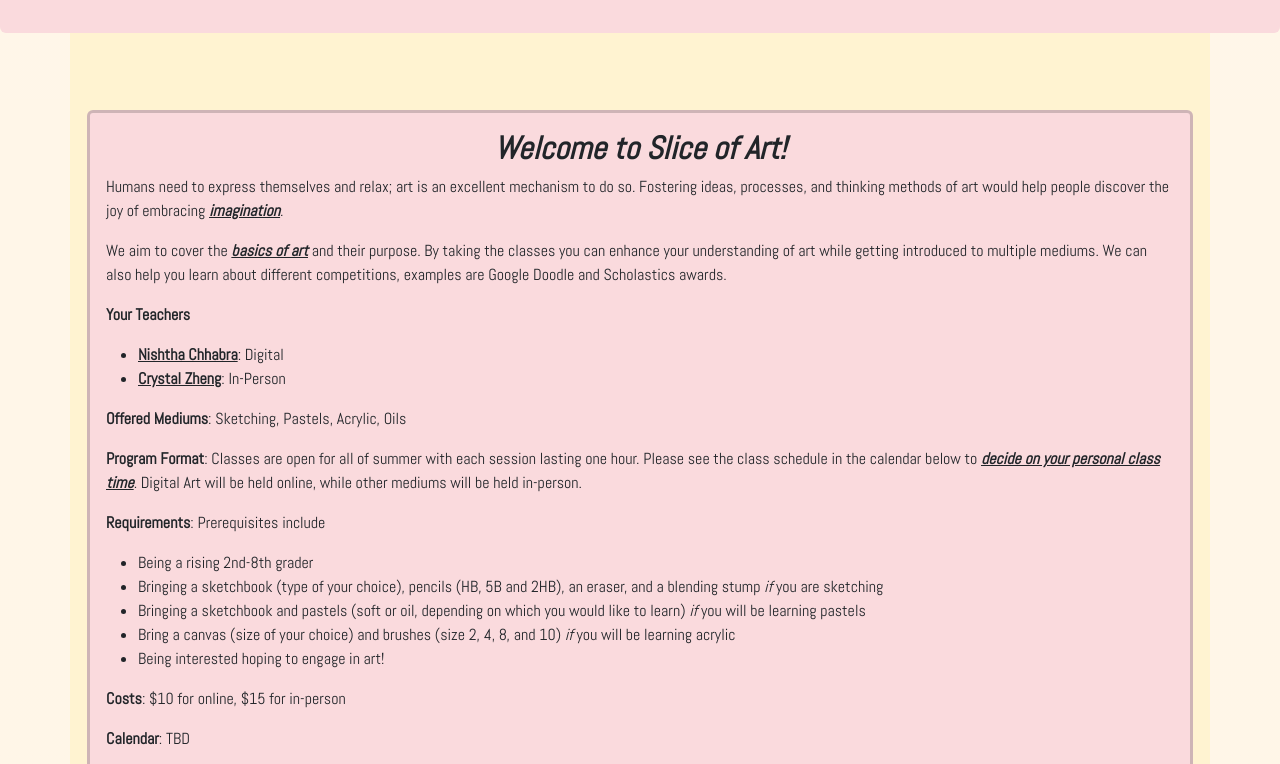
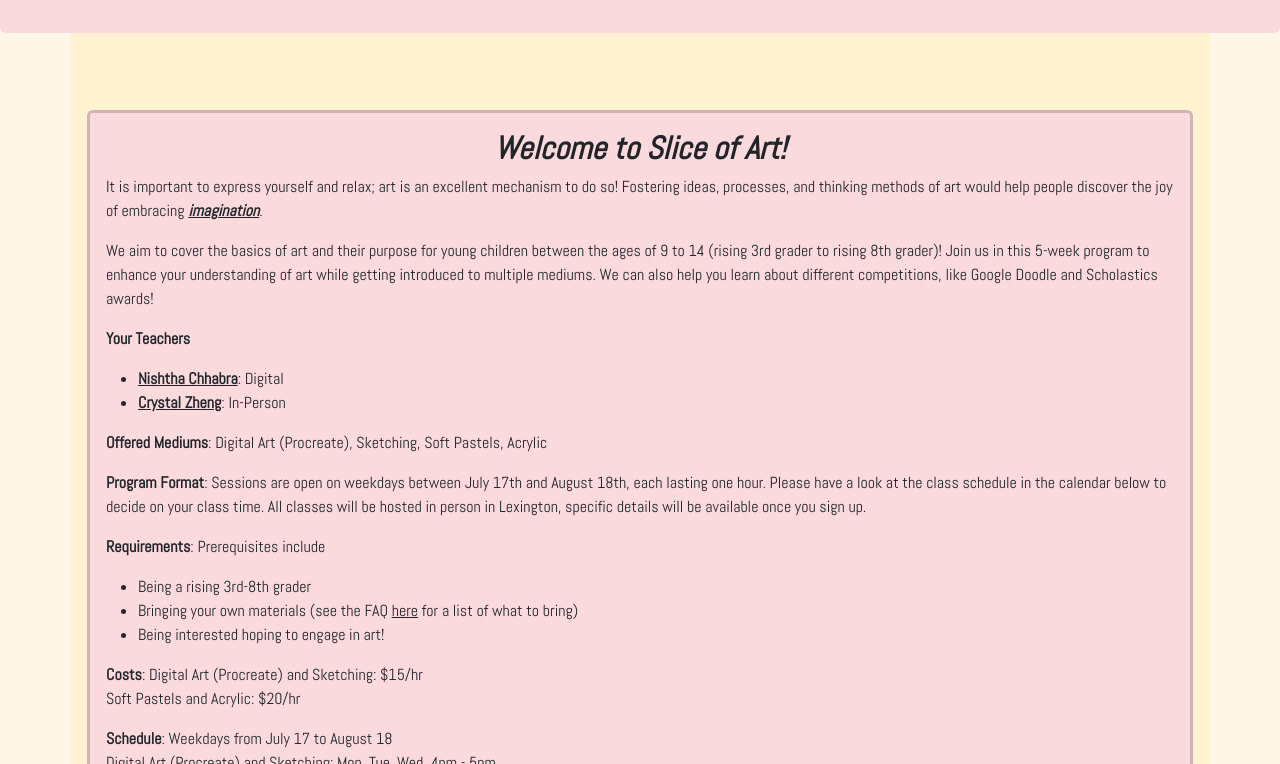
Before and after one commit to All-the-Sprouts/all-the-sprouts, a plain HTML site: page programs/soa.html in a window 1280 px wide. Shown: the part 167-931 px from the top of the page. Drawn offline with nearby package versions, Linux system fonts and the light colour scheme.

Commit message:
Temporary Update #2
June 3rd, 2023

```diff
--- a/programs/soa.html
+++ b/programs/soa.html
@@ -75,33 +75,33 @@
         <div class="card soabackground">
           <div class="card-body">
             <h2 class="text-center"><strong><em>Welcome to Slice of Art!</strong></em></h2>
-            <p class="card-text">Humans need to express themselves and relax; art is an excellent mechanism to do so. Fostering ideas, processes, and thinking methods of art would help people discover the joy of embracing <strong><em><span class="underline">imagination</strong></em></span>.</p>
-            <p class="card-text">We aim to cover the <strong><em><span class="underline">basics of art</strong></em></span> and their purpose. By taking the classes you can enhance your understanding of art while getting introduced to multiple mediums. We can also help you learn about different competitions, examples are Google Doodle and Scholastics awards.</p>
+            <p class="card-text">It is important to express yourself and relax; art is an excellent mechanism to do so! Fostering ideas, processes, and thinking methods of art would help people discover the joy of embracing <strong><em><span class="underline">imagination</strong></em></span>.</p>
+            <p class="card-text">We aim to cover the basics of art and their purpose for young children between the ages of 9 to 14 (rising 3rd grader to rising 8th grader)! Join us in this 5-week program to enhance your understanding of art while getting introduced to multiple mediums. We can also help you learn about different competitions, like Google Doodle and Scholastics awards!</p>
             <p class="card-text"><strong>Your Teachers</strong></p>
             <ul>
               <li><strong><a href="contactandabout.html#nishtha" class="underline">Nishtha Chhabra</a></strong>: Digital</li>
               <li><strong><a href="contactandabout.html#crystal" class="underline">Crystal Zheng</a></strong>: In-Person</li>
             </ul>
-            <p class="card-text"><strong>Offered Mediums</strong>: Sketching, Pastels, Acrylic, Oils
-            <p class="card-text"><strong>Program Format</strong>: Classes are open for all of summer with each session lasting one hour. Please see the class schedule in the calendar below to <strong><em><span class="underline">decide on your personal class time</strong></em></span>. Digital Art will be held online, while other mediums will be held in-person.</p>
+            <p class="card-text"><strong>Offered Mediums</strong>: Digital Art (Procreate), Sketching, Soft Pastels, Acrylic
+            <p class="card-text"><strong>Program Format</strong>: Sessions are open on weekdays between July 17th and August 18th, each lasting one hour. Please have a look at the class schedule in the calendar below to decide on your class time. All classes will be hosted in person in Lexington, specific details will be available once you sign up.</a></p>
             <p class="card-text"><strong>Requirements</strong>: Prerequisites include</p>
             <ul>
-              <li>Being a rising 2nd-8th grader</li>
-              <li>Bringing a sketchbook (type of your choice), pencils (HB, 5B and 2HB), an eraser, and a blending stump <em>if</em> you are sketching</li>
-              <li>Bringing a sketchbook and pastels (soft or oil, depending on which you would like to learn) <em>if</em> you will be learning pastels</li>
-              <li>Bring a canvas (size of your choice) and brushes (size 2, 4, 8, and 10) <em>if</em> you will be learning acrylic</li>
+              <li>Being a rising 3rd-8th grader</li>
+              <li>Bringing your own materials (see the FAQ <a href="../faq.html#sliceofart">here</a> for a list of what to bring)</li>
               <li>Being interested hoping to engage in art!</li>
             </ul>
-            <p class="card-text"><strong>Costs</strong>: $10 for online, $15 for in-person</p>
-            <p class="card-text"><strong>Calendar</strong>: TBD</p>
+            <p class="card-text"><strong>Costs</strong>: Digital Art (Procreate) and Sketching: $15/hr<br>Soft Pastels and Acrylic: $20/hr</p>
+            <p class="card-text"><strong>Schedule</strong>: Weekdays from July 17 to August 18<br>Digital Art (Procreate) and Sketching: Mon, Tue, Wed, 4pm - 5pm<br>Soft Pastels and Acrylic: Wed, Thu, Fri, 5:30pm - 6:30 pm</p>
+            <p class="card-text"><strong>Location</strong>: <a href="https://goo.gl/maps/V9iQFayC6Ah8NUQe9">3 April Ln, Lexington, MA 02421</a></p>
             <p class="card-text text-center"><a href="../registration.html" class="btn btn-danger text-center">Register!</a></p>
             <p class="card-text text-center"><a href="https://sites.google.com/view/slice-of-art-nishi" class="btn btn-danger" role="button">Previous Website (will be ported to this one in the near future)</a></p>
           </div>
         </div>
-        <br>
-        <img class="w-100" src="nishtha_time.png" alt="Nishtha's availability">
         <br><br>
-        <iframe class="w-100" height="600" src="https://calendar.google.com/calendar/embed?src=lbmc27bnquuca42c3hofqe0u18%40group.calendar.google.com&ctz=America%2FNew_York" style="border: 0" width="800" height="600" frameborder="0" scrolling="no"></iframe>
+        <h2>Gallery</h2>
+
+        <br><br>
+        <iframe class="w-100" height="600" src="https://calendar.google.com/calendar/embed?src=c_bd647fa9d1de2d7af7ae4f041e099c3ea9a52c5713eb56b3f842af45fa36a5cc%40group.calendar.google.com&ctz=America%2FNew_York" style="border: 0" width="800" height="600" frameborder="0" scrolling="no"></iframe>
       </div>
       <footer class="footer">
         <div class="container">
```
Also changed, not shown: programs/3s.html (+2 -1 lines), programs/so.html (+3 -2 lines).
